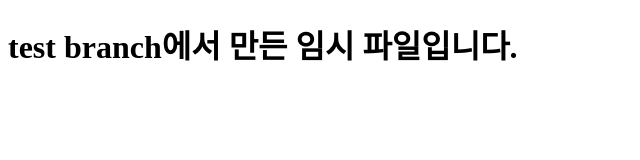
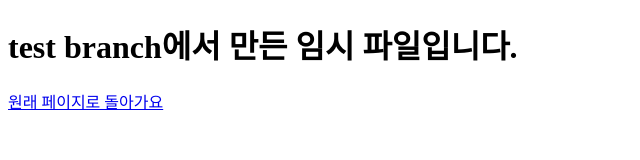
Before and after one commit to s-vvic/hanyang_page, a plain HTML site: page test.html in a window 1280 px wide. Shown: the whole page, without its empty margins (0-640 px from the left). Drawn offline with Linux system fonts and the light colour scheme.

Commit message:
main에서 직접 수정했어요

```diff
--- a/test.html
+++ b/test.html
@@ -7,5 +7,6 @@
 </head>
 <body>
     <h1>test branch에서 만든 임시 파일입니다.</h1>
+    <a href="index.html">원래 페이지로 돌아가요</a>
 </body>
 </html>
```
Also changed, not shown: index.html (+0 -1 lines).
